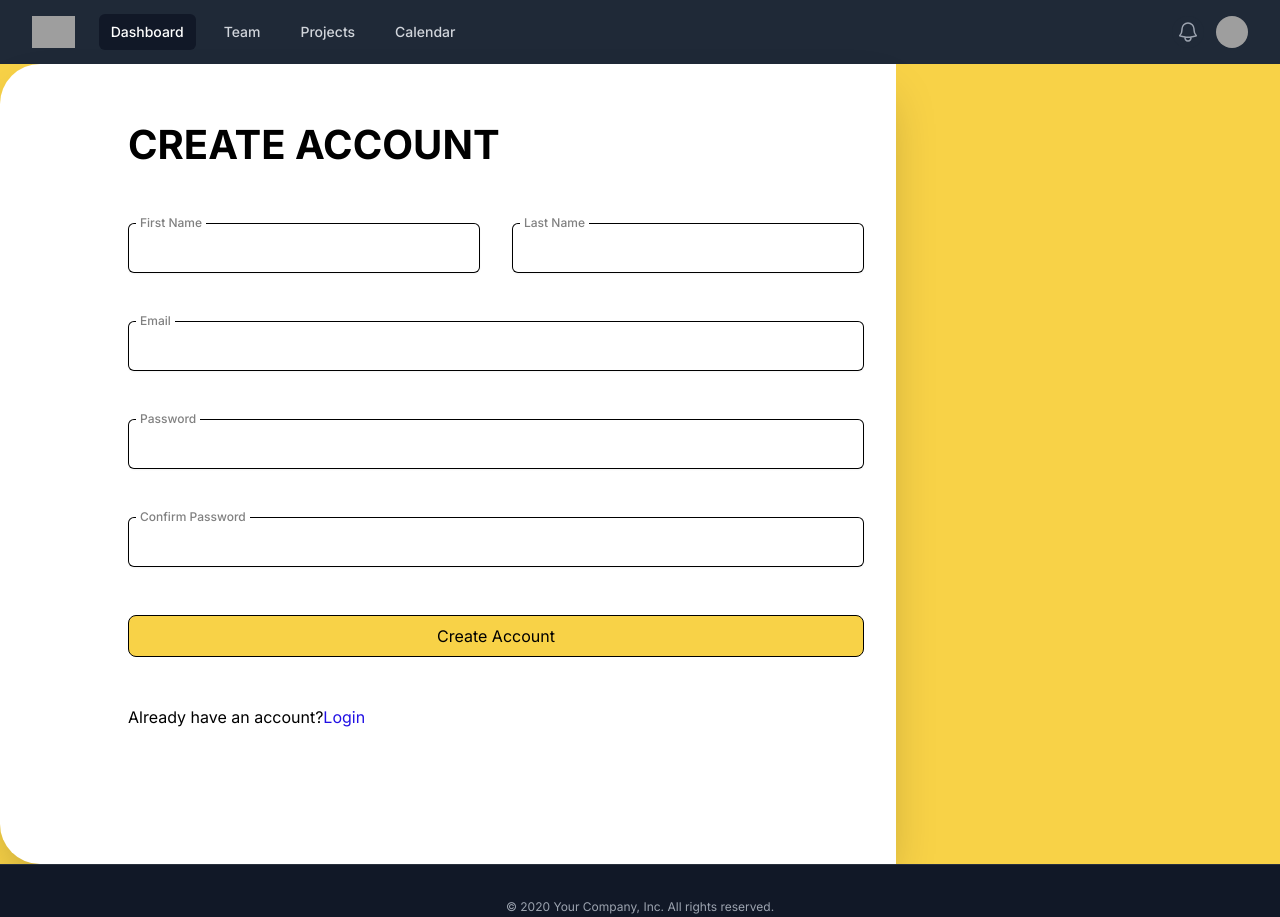
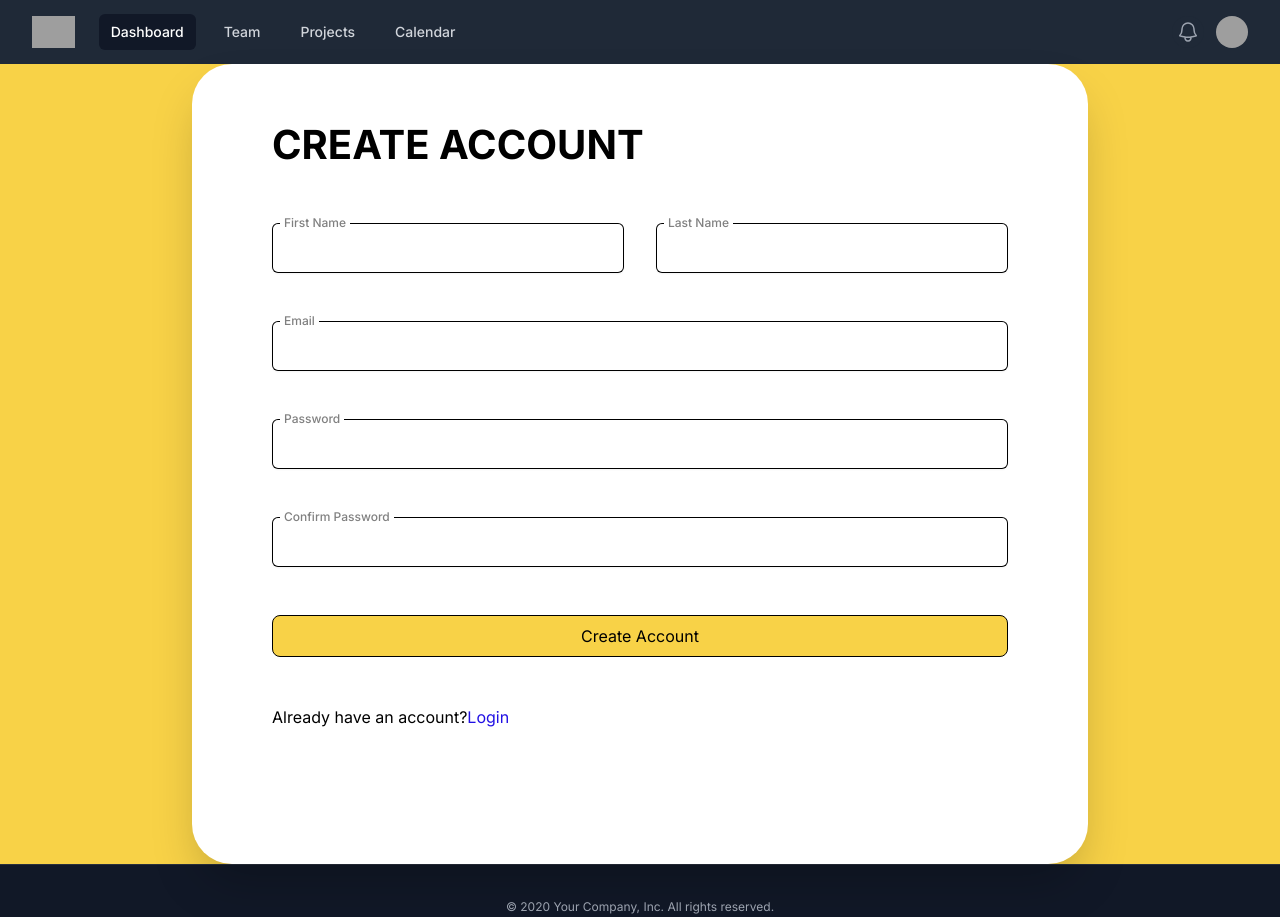
Before and after one commit to NT-Dev-Intern/Frontend-Nt-Intern, a Next.js app in the folder front-end/: page /signup in a window 1280 px wide. Built offline with nearby package versions, Linux system fonts and the light colour scheme; grey boxes are pictures that could not be loaded.

Commit message:
update-signup

```diff
--- a/front-end/src/app/signup/page.tsx
+++ b/front-end/src/app/signup/page.tsx
@@ -3,9 +3,9 @@ import React from 'react'
 
 const SignupPage = () => {
     return (
-        <div className='bg-[#F8D247] h-screen'>
-            <div className='bg-white h-screen w-[70vw] rounded-l-[40px] shadow-2xl  '>
-                <div className='flex flex-col ml-[10vw] gap-12 w-fit'>
+        <div className='bg-[#F8D247] h-screen flex justify-center '>
+            <div className='bg-white h-screen w-[70vw] rounded-[40px] shadow-2xl flex justify-center '>
+                <div className='flex flex-col  gap-12 w-fit'>
                     <h1 className='text-[40px] font-bold mt-[4vw]'>
                         CREATE ACCOUNT
                     </h1>
```
